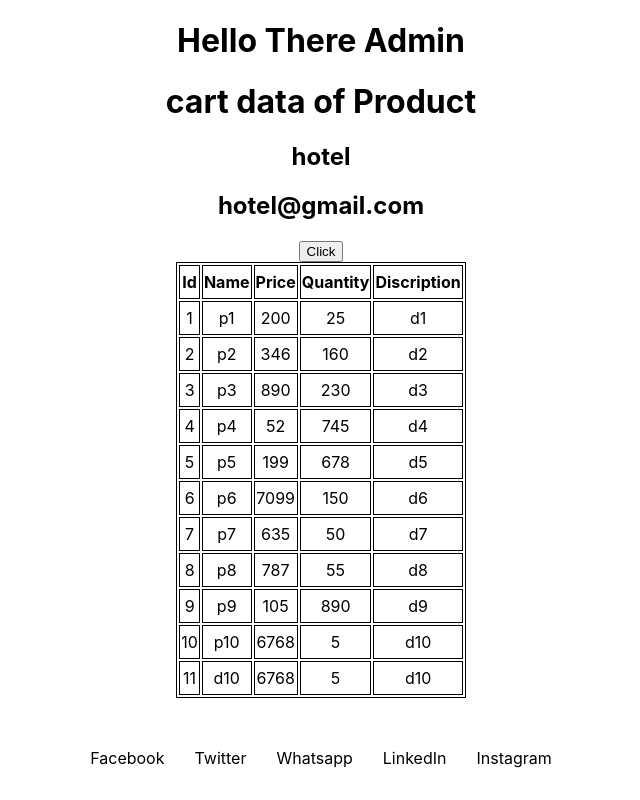
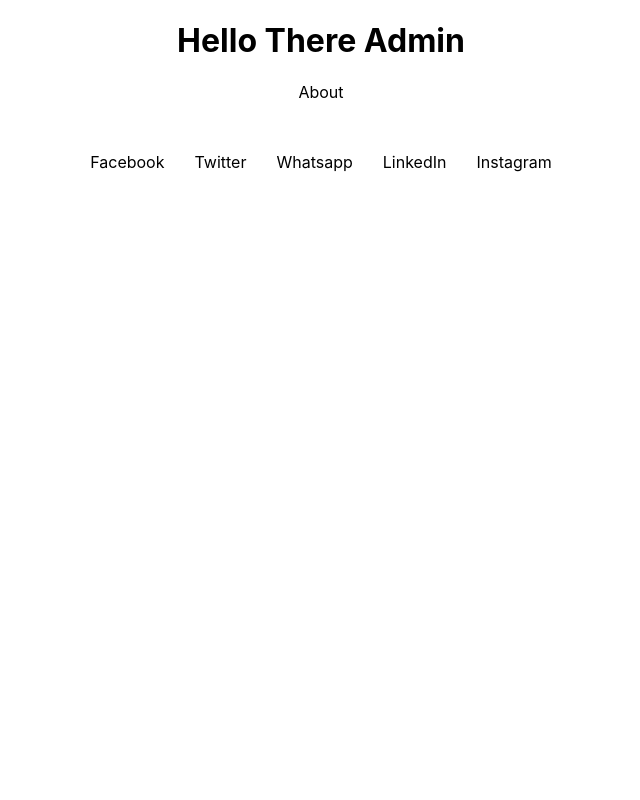
Before and after one commit to Niklathiya/myfirst, a React (Create React App) app: page /About in a window 1280 px wide. Shown: the whole page, without its empty margins (319-959 px from the left). Built offline with nearby package versions, Linux system fonts and the light colour scheme.

Commit message:
route add

```diff
--- a/package.json
+++ b/package.json
@@ -8,6 +8,7 @@
     "@testing-library/user-event": "^13.5.0",
     "react": "^18.2.0",
     "react-dom": "^18.2.0",
+    "react-router-dom": "^6.8.2",
     "react-scripts": "5.0.1",
     "web-vitals": "^2.1.4"
   },
--- a/src/App.js
+++ b/src/App.js
@@ -3,6 +3,20 @@
 import Cart from "./Cart.js";
 import Footer from "./Footer";
 import Class_component from "./Class_component";
+import{
+  Routes, Route
+}from "react-router-dom"
+import About from "./pages/About.js";
+import Contact from "./pages/Contact.js";
+
+const Text = (props) =>
+{
+  return (
+    <div>
+      hi {props.username}
+    </div>
+  )
+}
 
 const App = () => {
     const username = "Admin";
@@ -12,8 +26,14 @@
   return(
     <div className="App">
       <Header username={username}/>
-      {/* <Cart product={product}/> */}
-      <Class_component product={product}/>
+        <Routes>
+          <Route path="/Product" element={<Cart product={product}/>} />
+          <Route path="/About" element={<About/>} />
+          <Route path="/Contact" element={<Contact/>} />
+
+          {/* <Class_component product={product}/> */}
+          {/* <Text username ={username}/> */}
+        </Routes>
       <Footer links={links}/>
     </div>
   )
--- a/src/index.js
+++ b/src/index.js
@@ -3,15 +3,15 @@
 import './index.css';
 import App from './App';
 import reportWebVitals from './reportWebVitals';
+import { BrowserRouter } from "react-router-dom";
 
 const root = ReactDOM.createRoot(document.getElementById('root'));
 root.render(
   <React.StrictMode>
-    <App />
+     <BrowserRouter>
+      <App />
+     </BrowserRouter>
   </React.StrictMode>
 );
 
-// If you want to start measuring performance in your app, pass a function
-// to log results (for example: reportWebVitals(console.log))
-// or send to an analytics endpoint. Learn more: https://bit.ly/CRA-vitals
 reportWebVitals();
--- /dev/null
+++ b/src/pages/About.js
@@ -0,0 +1,11 @@
+import React from 'react'
+
+const About = () => {
+  return (
+    <div>
+      About
+    </div>
+  )
+}
+
+export default About;
--- /dev/null
+++ b/src/pages/Contact.js
@@ -0,0 +1,11 @@
+import React from 'react'
+
+const Contact = () => {
+  return (
+    <div>
+      Contact
+    </div>
+  )
+}
+
+export default Contact
```
Also changed, not shown: 1 other file (tests, documents, lock files or other folders).
